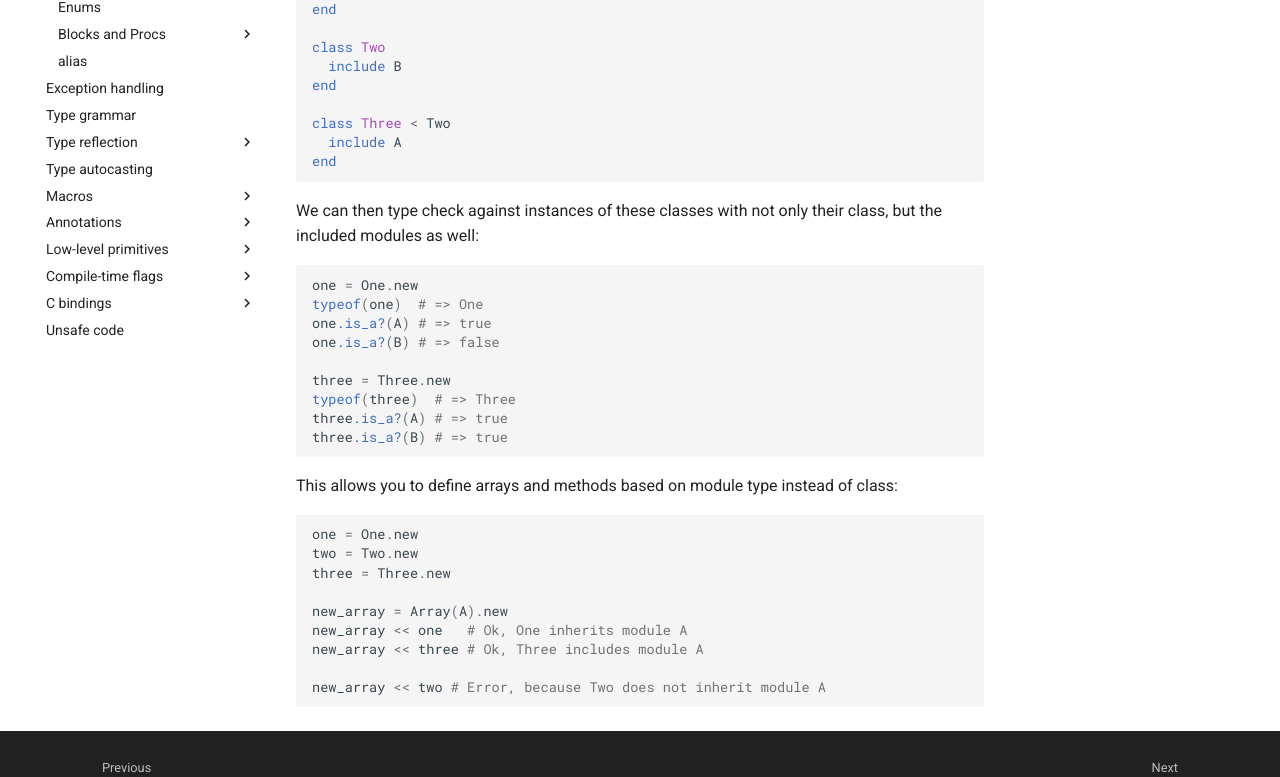
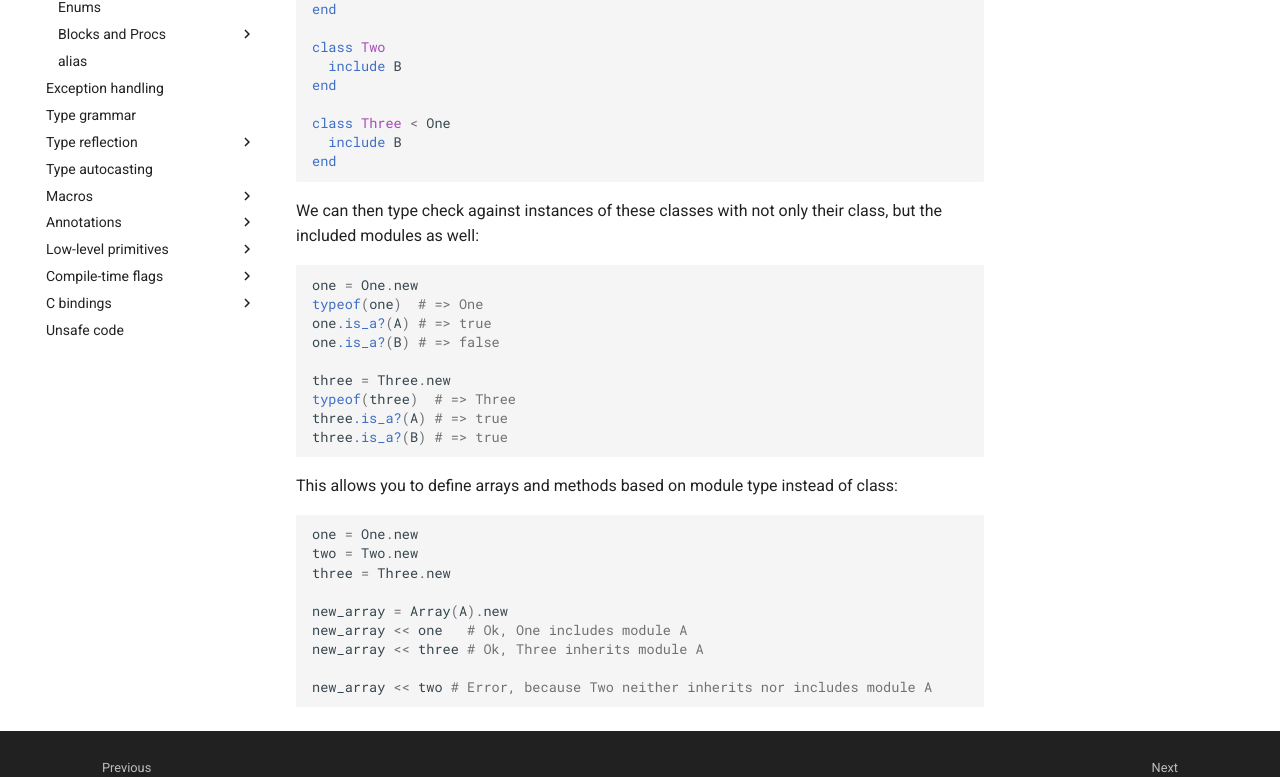
Before and after one commit to crystal-lang/crystal-book, an MkDocs documentation site: the page built from docs/syntax_and_semantics/modules.md, in a window 1280 px wide and 1400 px high, scrolled down 2601 px. Shown: the part 532-1309 px from the top of the window. Built offline with MkDocs 1.6.1 and Material for MkDocs 9.7.7, drawn with Linux system fonts in a browser that asks for light colours; nearby versions of some CDN libraries; library files that are not in the unit come from our copies; comment, search, counter and statistics services are not loaded; the version menu is left out.

````diff
--- a/docs/syntax_and_semantics/modules.md
+++ b/docs/syntax_and_semantics/modules.md
@@ -147,8 +147,8 @@ class Two
   include B
 end
 
-class Three < Two
-  include A
+class Three < One
+  include B
 end
 ```
 
@@ -175,8 +175,8 @@ two = Two.new
 three = Three.new
 
 new_array = Array(A).new
-new_array << one   # Ok, One inherits module A
-new_array << three # Ok, Three includes module A
+new_array << one   # Ok, One includes module A
+new_array << three # Ok, Three inherits module A
 
-new_array << two # Error, because Two does not inherit module A
+new_array << two # Error, because Two neither inherits nor includes module A
 ```
````
